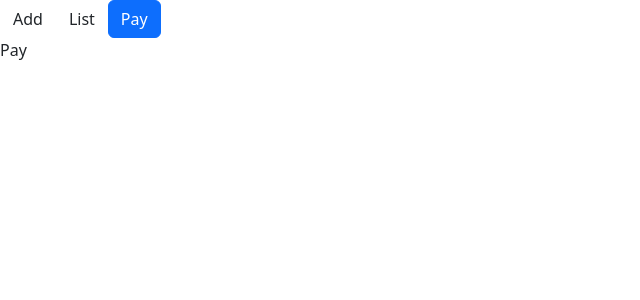
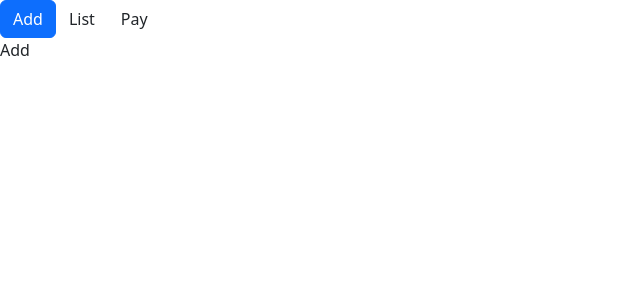
Before and after one commit to Lauraillouz/digitous-react, a React (Create React App) app in the folder chapitre_04/bakery/: page / in a window 1280 px wide. Shown: the top 300 px of the page, without its empty margins (0-640 px from the left). Built offline with nearby package versions, Linux system fonts and the light colour scheme.

Commit message:
Exercise 3

```diff
--- a/chapitre_04/bakery/src/App.js
+++ b/chapitre_04/bakery/src/App.js
@@ -16,7 +16,7 @@ class App extends React.Component {
     super();
 
     this.state = {
-      activeTab: "pay",
+      activeTab: "add",
       items: []
     }
   }
@@ -32,16 +32,37 @@ class App extends React.Component {
     }
   }
 
+  selectAdd = () => {
+    this.setState((prevState) => ({
+      ...prevState,
+      activeTab: "add"
+    }))
+  }
+
+  selectList = () => {
+    this.setState((prevState) => ({
+      ...prevState,
+      activeTab: "list"
+    }))
+  }
+
+  selectPay = () => {
+    this.setState((prevState) => ({
+      ...prevState,
+      activeTab: "pay"
+    }))
+  }
+
 
   render() {
     return (
       <div>
         <div>
-          <Button isSelected={this.state.activeTab === "add"} onClick="" children="Add" />
+          <Button isSelected={this.state.activeTab === "add"} onClick={this.selectAdd} children="Add" />
 
-          <Button isSelected={this.state.activeTab === "list"} onClick="" children="List" />
+          <Button isSelected={this.state.activeTab === "list"} onClick={this.selectList} children="List" />
 
-          <Button isSelected={this.state.activeTab === "pay"} onClick="" children="Pay" />
+          <Button isSelected={this.state.activeTab === "pay"} onClick={this.selectPay} children="Pay" />
 
         </div>
 
```
